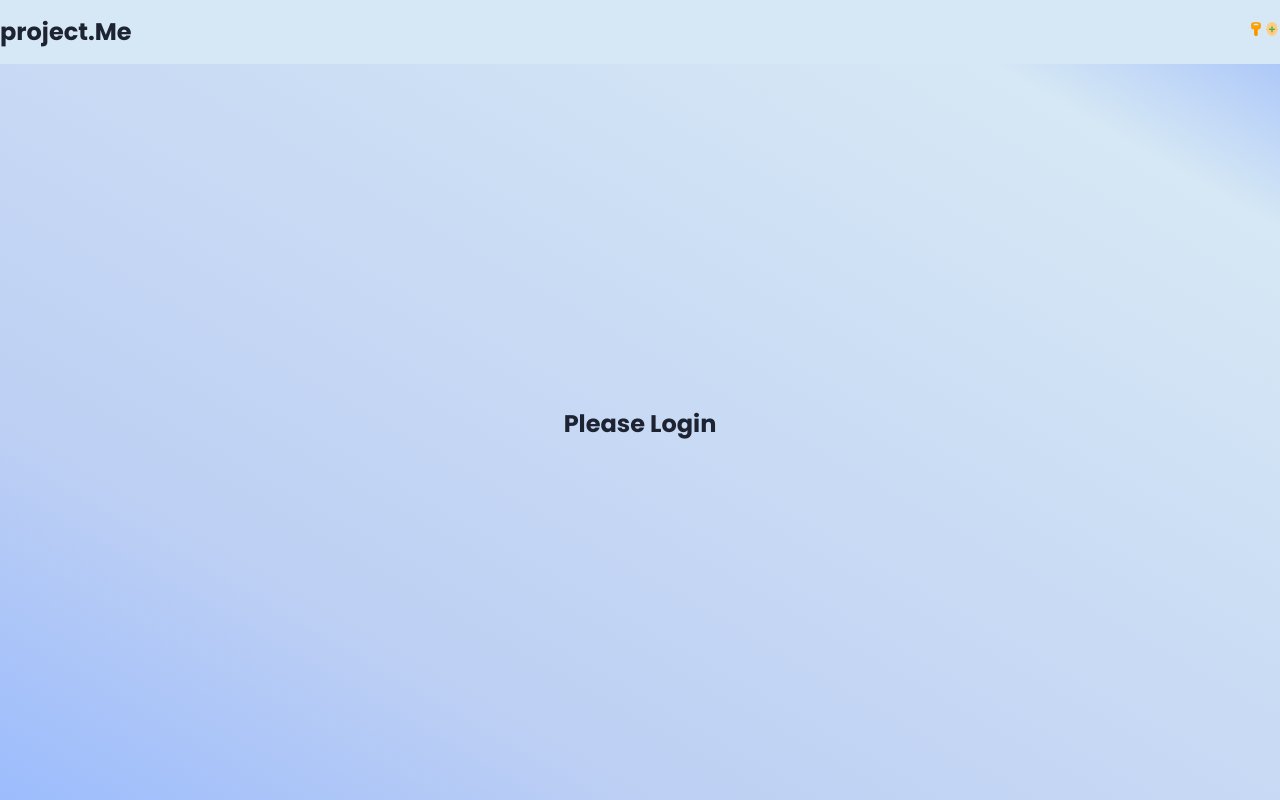
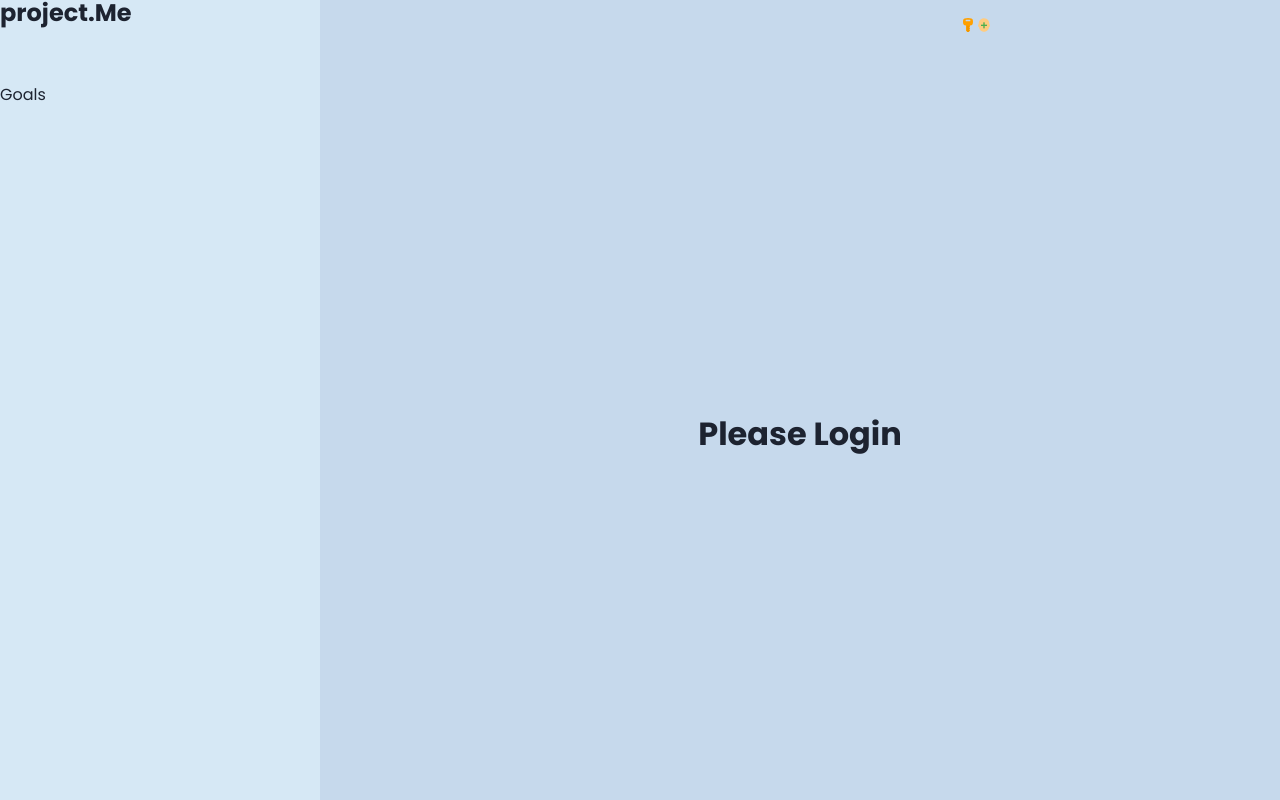
Before and after one commit to allanlalangan/project.Me, a React (Create React App) app in the folder client/: page / in a window 1280 px wide. Built offline with nearby package versions, Linux system fonts and the light colour scheme.

Commit message:
feat: add sidebar layout

```diff
--- a/client/src/App.jsx
+++ b/client/src/App.jsx
@@ -7,15 +7,19 @@ import DashboardPage from './pages/dashboard';
 import GoalsPage from './pages/goals';
 
 import Header from './components/Layout/Header/Header';
+import Sidebar from './components/Layout/Sidebar/Sidebar';
 
 import styles from './App.module.scss';
+import Navbar from './components/Layout/Header/Navbar';
 
 const App = () => {
   return (
-    <main className={styles['app-container']}>
+    <div className={styles['container']}>
       <Router>
-        <Header />
-        <section className={styles.page}>
+        <Header gridItem={styles.header} />
+        <Navbar gridItem={styles.navbar} />
+        <Sidebar gridItem={styles.sidebar} />
+        <main className={styles.page}>
           <Routes>
             <Route path='/' element={<HomePage />} />
             <Route path='/register' element={<RegisterPage />} />
@@ -23,9 +27,9 @@ const App = () => {
             <Route path='/dashboard' element={<DashboardPage />} />
             <Route path='/goals' element={<GoalsPage />} />
           </Routes>
-        </section>
+        </main>
       </Router>
-    </main>
+    </div>
   );
 };
 
--- a/client/src/App.module.scss
+++ b/client/src/App.module.scss
@@ -1,7 +1,37 @@
+@use './scss/abstracts/mixins' as mixins;
+
+.container {
+  height: 100vh;
+  display: grid;
+  grid-template-columns: repeat(12, 1fr);
+  grid-template-rows: repeat(12, 1fr);
+}
+
+.header {
+  z-index: 10;
+  @include mixins.breakpoint('>=xs') {
+    grid-column: 1 / 4;
+    grid-row: 1 / 2;
+  }
+}
+.navbar {
+  z-index: 10;
+  @include mixins.breakpoint('>=xs') {
+    grid-column: 10 / 13;
+    grid-row: 1 / 2;
+  }
+}
+.sidebar {
+  @include mixins.breakpoint('>=xs') {
+    grid-column: 1 / 4;
+    grid-row: 2 / 13;
+  }
+}
+
 .page {
-  height: 90vh;
-  display: flex;
-  flex-direction: column;
-  align-items: center;
-  justify-content: space-around;
+  @include mixins.breakpoint('>=xs') {
+    grid-column: 4 / 13;
+    grid-row: 2 / 13;
+  }
+  @include mixins.flex(column, space-around, center);
 }
--- a/client/src/components/Layout/Header/Header.jsx
+++ b/client/src/components/Layout/Header/Header.jsx
@@ -11,15 +11,14 @@ import { FcBiomass } from 'react-icons/fc';
 
 ///
 
-const Header = () => {
+const Header = ({ gridItem }) => {
   return (
-    <header className={styles['main-header']}>
-      <section className={styles['logo-container']}>
+    <header className={`${gridItem} ${styles['main-header']}`}>
+      <section className={styles['logo']}>
         <Link to='/'>
           <h1 className={styles['main-title']}>project.Me</h1>
         </Link>
       </section>
-      <Navbar />
     </header>
   );
 };
--- a/client/src/components/Layout/Header/Header.module.scss
+++ b/client/src/components/Layout/Header/Header.module.scss
@@ -4,9 +4,15 @@
 
 .main-header {
   width: 100%;
-  height: var.$height__header;
+  background-color: colors.$bg;
+  // border-bottom: 2px solid colors.$sec;
+  display: grid;
+}
 
-  background-color: colors.$bg;
+.logo {
+  grid-column: 1 / 4;
+}
 
-  @include mixins.flex(row, space-between, center);
+.navbar {
+  grid-column: 4 / 13;
 }
--- a/client/src/components/Layout/Header/Navbar.jsx
+++ b/client/src/components/Layout/Header/Navbar.jsx
@@ -13,7 +13,7 @@ import { MdLogout } from 'react-icons/md';
 
 ///
 
-const Navbar = () => {
+const Navbar = ({ gridItem }) => {
   const user = useSelector((state) => state.auth.user);
   const dispatch = useDispatch();
   const redirect = useNavigate();
@@ -25,7 +25,7 @@ const Navbar = () => {
   };
 
   return (
-    <nav className={styles['main-nav']}>
+    <nav className={`${gridItem} ${styles['main-nav']}`}>
       <ul>
         {!user && (
           <>
--- /dev/null
+++ b/client/src/components/Layout/Sidebar/Sidebar.jsx
@@ -0,0 +1,15 @@
+import { Link } from 'react-router-dom';
+import styles from './Sidebar.module.scss';
+
+const Sidebar = ({ gridItem }) => {
+  return (
+    <section className={`${gridItem} ${styles.container}`}>
+      <ul>
+        <Link to='/goals'>
+          <li>Goals</li>
+        </Link>
+      </ul>
+    </section>
+  );
+};
+export default Sidebar;
--- /dev/null
+++ b/client/src/components/Layout/Sidebar/Sidebar.module.scss
@@ -0,0 +1,10 @@
+@use '../../../scss/abstracts/colors' as colors;
+@use '../../../scss/abstracts/mixins' as mixins;
+@use '../../../scss/abstracts/variables' as var;
+
+.container {
+  height: 100%;
+  background-color: colors.$bg;
+
+  // @include mixins.shadow(1px, 0, 5px, 1px, 0.25);
+}
--- a/client/src/scss/abstracts/_colors.scss
+++ b/client/src/scss/abstracts/_colors.scss
@@ -1,11 +1,12 @@
 $prim: hsl(240, 75%, 60%);
-$sec: hsl(215, 85%, 50%);
+$sec: hsl(164, 100%, 36%);
 $ter: hsl(345, 75%, 60%);
 // $ter: hsl(205, 60%, 60%);
 $text: hsl(220, 25%, 15%);
 $contrastText: hsl(230, 75%, 95%);
 
 $bg: hsl(205, 60%, 90%);
+$bg__main: hsl(210, 50%, 85%);
 $bg--dark: hsl(230, 35%, 25%);
 $headerBg: hsl(220, 70%, 85%);
 
--- a/client/src/scss/base/_base.scss
+++ b/client/src/scss/base/_base.scss
@@ -7,7 +7,7 @@ body {
   font-family: util.$font;
   color: colors.$text;
 
-  background: colors.$gradientBg;
+  background: colors.$bg__main;
 }
 
 main {
```
